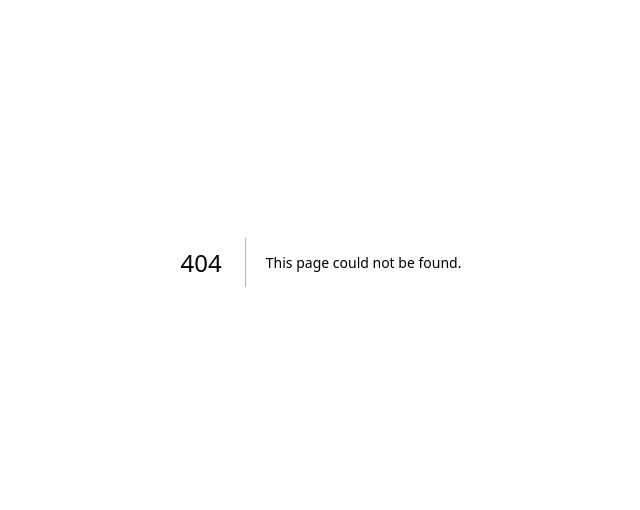
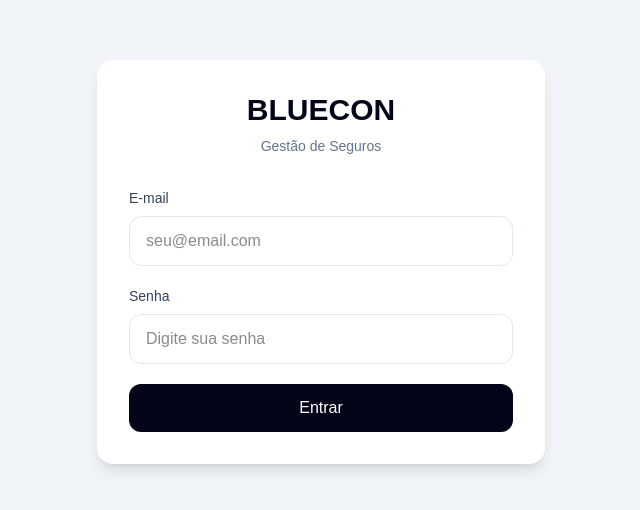
Before and after one commit to Blueconconsorcios/bluecon-app, a Next.js app: page /login in a window 1280 px wide. Before the commit this address had no page. Shown: the part 138-648 px from the top of the page, without its empty margins (319-959 px from the left). Built offline with nearby package versions, Linux system fonts and the light colour scheme; no server answers.

Commit message:
Adiciona autenticação e proteção do CRM

```diff
--- /dev/null
+++ b/app/login/page.tsx
@@ -0,0 +1,99 @@
+"use client";
+
+import { useState } from "react";
+import { useRouter } from "next/navigation";
+import { supabase } from "../../lib/supabase";
+
+export default function Login() {
+  const router = useRouter();
+
+  const [email, setEmail] = useState("");
+  const [senha, setSenha] = useState("");
+  const [erro, setErro] = useState("");
+  const [carregando, setCarregando] = useState(false);
+
+  async function entrar(e: React.FormEvent) {
+    e.preventDefault();
+
+    setErro("");
+    setCarregando(true);
+
+    const { error } = await supabase.auth.signInWithPassword({
+      email,
+      password: senha,
+    });
+
+    if (error) {
+      setErro("E-mail ou senha incorretos.");
+      setCarregando(false);
+      return;
+    }
+
+    router.push("/");
+  }
+
+  return (
+    <main className="flex min-h-screen items-center justify-center bg-slate-100 px-4">
+      <div className="w-full max-w-md rounded-2xl bg-white p-8 shadow-lg">
+
+        <div className="mb-8 text-center">
+          <h1 className="text-3xl font-bold text-slate-950">
+            BLUECON
+          </h1>
+
+          <p className="mt-2 text-sm text-slate-500">
+            Gestão de Seguros
+          </p>
+        </div>
+
+        <form onSubmit={entrar} className="space-y-5">
+
+          <div>
+            <label className="mb-2 block text-sm font-medium text-slate-700">
+              E-mail
+            </label>
+
+            <input
+              type="email"
+              value={email}
+              onChange={(e) => setEmail(e.target.value)}
+              placeholder="seu@email.com"
+              required
+              className="w-full rounded-xl border border-slate-200 px-4 py-3 outline-none focus:border-blue-500"
+            />
+          </div>
+
+          <div>
+            <label className="mb-2 block text-sm font-medium text-slate-700">
+              Senha
+            </label>
+
+            <input
+              type="password"
+              value={senha}
+              onChange={(e) => setSenha(e.target.value)}
+              placeholder="Digite sua senha"
+              required
+              className="w-full rounded-xl border border-slate-200 px-4 py-3 outline-none focus:border-blue-500"
+            />
+          </div>
+
+          {erro && (
+            <div className="rounded-xl border border-red-200 bg-red-50 p-3 text-sm text-red-600">
+              {erro}
+            </div>
+          )}
+
+          <button
+            type="submit"
+            disabled={carregando}
+            className="w-full rounded-xl bg-slate-950 px-5 py-3 font-medium text-white hover:bg-slate-800 disabled:opacity-50"
+          >
+            {carregando ? "Entrando..." : "Entrar"}
+          </button>
+
+        </form>
+      </div>
+    </main>
+  );
+}
--- a/app/page.tsx
+++ b/app/page.tsx
@@ -1,9 +1,12 @@
 "use client";
 
 import { useEffect, useState } from "react";
+import { useRouter } from "next/navigation";
 import { supabase } from "../lib/supabase";
 
 export default function Home() {
+  const router = useRouter();
+const [verificandoLogin, setVerificandoLogin] = useState(true);
   const [menu, setMenu] = useState("Dashboard");
   const [mensagem, setMensagem] = useState("");
   const [clientes, setClientes] = useState<any[]>([]);
@@ -65,7 +68,7 @@ export default function Home() {
   setClientes(data || []);
 }
 
-useEffect(() => {carregarClientes();}, []);
+useEffect(() => { async function verificarUsuario() { const { data: { session }, } = await supabase.auth.getSession(); if (!session) { router.replace("/login"); return; } setVerificandoLogin(false); await carregarClientes(); } verificarUsuario(); }, [router]);
 
   async function salvarCliente() {
     setMensagem("");
@@ -126,6 +129,21 @@ if (clienteEditando) {
       vigencia_fim: "",
     });
   }
+if (verificandoLogin) {
+    return (
+      <main className="flex min-h-screen items-center justify-center bg-slate-100">
+        <div className="text-center">
+          <h1 className="text-2xl font-bold text-slate-950">
+            BLUECON
+          </h1>
+
+          <p className="mt-2 text-slate-500">
+            Verificando acesso...
+          </p>
+        </div>
+      </main>
+    );
+  }
 
   return (
     <main className="min-h-screen bg-slate-100 text-slate-900">
@@ -158,9 +176,22 @@ if (clienteEditando) {
             ))}
           </nav>
 
-          <div className="border-t border-slate-800 p-4 text-xs text-slate-500">
-            Bluecon © 2026
-          </div>
+          <div className="border-t border-slate-800 p-4">
+  <button
+    onClick={async () => {
+      await supabase.auth.signOut();
+      router.replace("/login");
+    }}
+    className="mb-3 w-full rounded-lg px-4 py-3 text-left text-slate-300 hover:bg-slate-800 hover:text-white"
+  >
+    🚪 Sair
+  </button>
+
+  <p className="text-xs text-slate-500">
+    Bluecon © 2026
+  </p>
+</div>
+
         </aside>
 
         <section className="flex-1">
```
